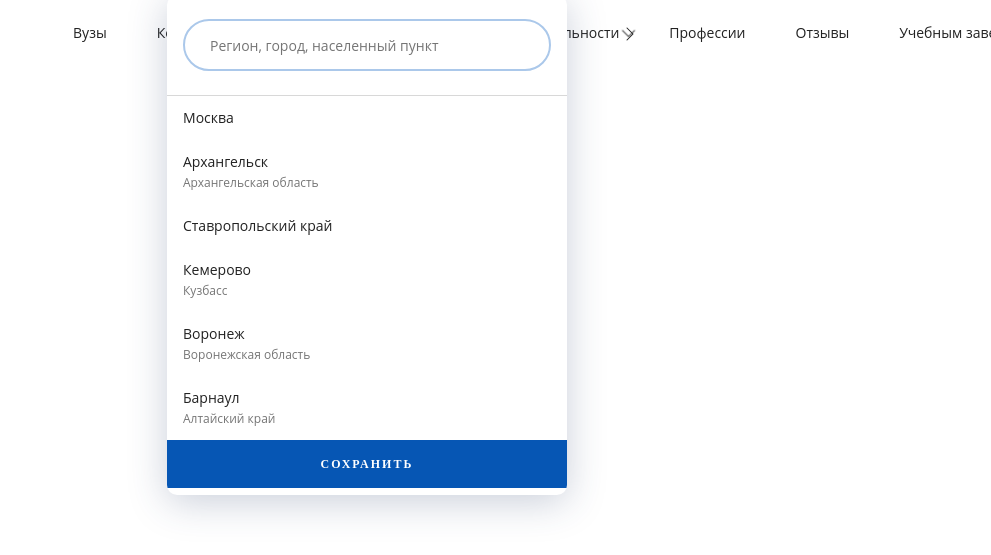
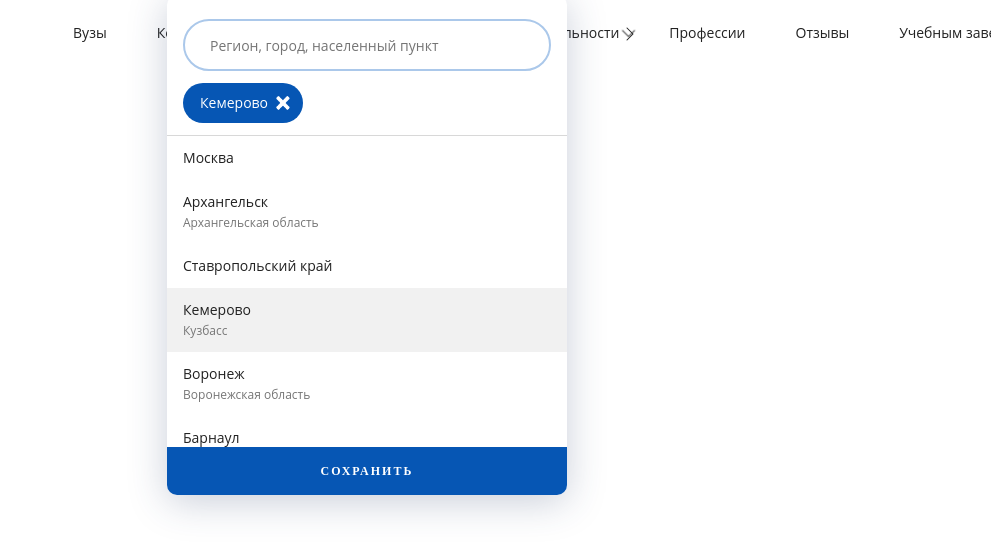
Before and after one commit to NataliaVozhdaeva/Edu, a website: page src/index.html in a window 1280 px wide. Both pictures are taken after a click on the element 656 px from the left and 343 px from the top of the page. Shown: the part 75-630 px from the top of the page, without its empty margins (289-1280 px from the left). Drawn offline with nearby package versions, Linux system fonts and the light colour scheme; files that its build step writes are made by us from their sources.

Commit message:
new js for cityFilter wip

```diff
--- a/src/js/scripts.js
+++ b/src/js/scripts.js
@@ -27,19 +27,45 @@ menuArrowPrev.addEventListener('click', changeMenuPosition);
 /* Код для вкладки выбора регионов */
 
 const citiesList = document.querySelector('.city_container');
+const filteredCitiesContainer = document.querySelector(
+  '.citySearchMenu_doneContainer'
+);
 
 addCityToFiltered = (e) => {
   if (!e.target.classList.contains('city_item')) {
-    var filteredCity = e.target.parentNode.firstElementChild;
+    var choosenCity = e.target.parentNode.firstElementChild;
   } else {
-    var filteredCity = e.target.firstElementChild;
+    var choosenCity = e.target.firstElementChild;
   }
-  console.log(filteredCity.classList);
-};
+
+  if (choosenCity.parentNode.classList.contains('activeCity')) {
+    choosenCity.parentNode.classList.remove('activeCity');
+
+    let filteredCities = document.querySelectorAll('.citySearchMenu_done');
+    for (let filteredCity of filteredCities) {
+      if (filteredCity.textContent === choosenCity.textContent) {
+        filteredCity.remove();
+      }
+    }
+  } else {
+    choosenCity.parentNode.classList.add('activeCity');
+    const filteredCity = document.createElement('div');
+    const delCityBtn = document.createElement('img');
+    filteredCity.classList.add('citySearchMenu_done');
+    delCityBtn.classList.add('citySearchMenu_delBtn');
+    filteredCity.textContent = choosenCity.textContent;
+    delCityBtn.setAttribute('src', '../img/icons/close.png');
+    delCityBtn.setAttribute('width', '14px');
+    filteredCitiesContainer.appendChild(filteredCity);
+    filteredCity.appendChild(delCityBtn);
+  }
+}; //addCityToFiltered
 
 citiesList.addEventListener('click', addCityToFiltered);
 
-/*const cities = document.querySelectorAll('.city_item');
+/*
+
+    const cities = document.querySelectorAll('.city_item');
 
  for (let i = 0; i < cities.length; i++) {
   cities[i].addEventListener('click', function () {
--- a/src/scss/header.scss
+++ b/src/scss/header.scss
@@ -244,11 +244,12 @@ $hover-color: #f1f1f1;
   }
 
   &_delBtn {
-    color: #fff;
+    // color: #fff;
     position: absolute;
-    top: 9px;
-    right: 17px;
+    top: 13px;
+    right: 13px;
     cursor: pointer;
+    display: inline-block;
   }
 
   &_saveBtn {
```
Also changed, not shown: src/img/icons/close.png (added), src/js/scripts.min.js.
